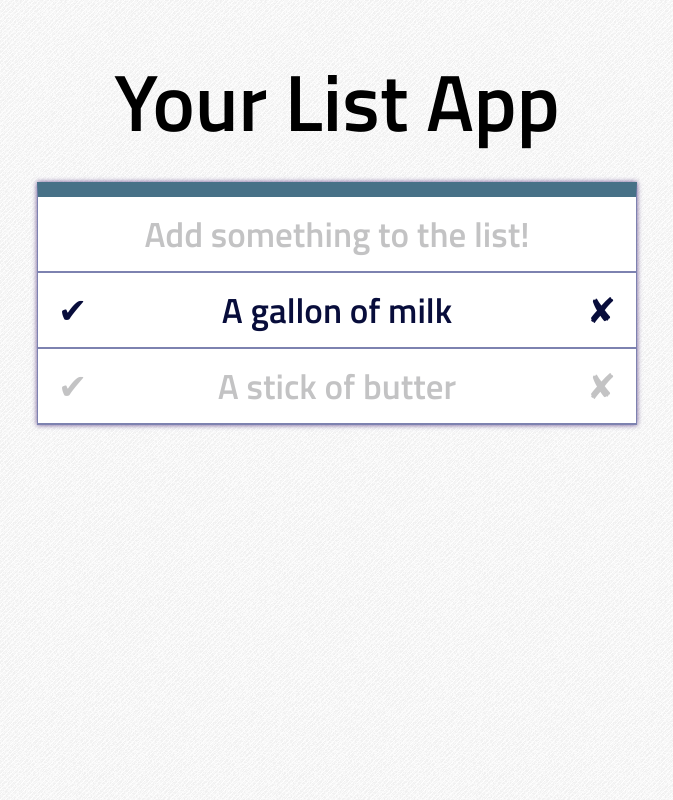
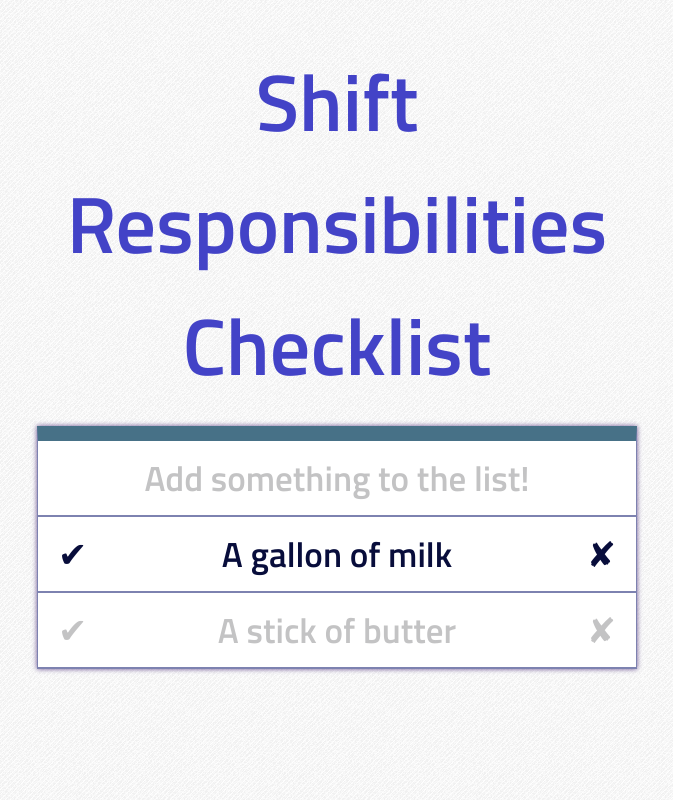
Before and after one commit to Higokian/to-do-list, a plain HTML site: page IntermediateTodoList/index.html in a window 1280 px wide. Shown: the whole page, without its empty margins (303-976 px from the left). Drawn offline with nearby package versions, Linux system fonts and the light colour scheme.

Commit message:
Changed app name and h1 color

```diff
--- a/IntermediateTodoList/index.html
+++ b/IntermediateTodoList/index.html
@@ -6,7 +6,7 @@
 
 <body>
   <div id="container">
-    <h1>Your List App</h1>
+    <h1>Shift Responsibilities Checklist</h1>
     <div id="app">
       <form id='add-form'>
         <input id="create" name="itemDescription" type="text" placeholder="Add something to the list!">
--- a/IntermediateTodoList/styles.css
+++ b/IntermediateTodoList/styles.css
@@ -12,6 +12,7 @@ body {
 
 h1 {
   margin: 20px;
+  color: rgb(67, 67, 199);
 }
 
 #app {
```
